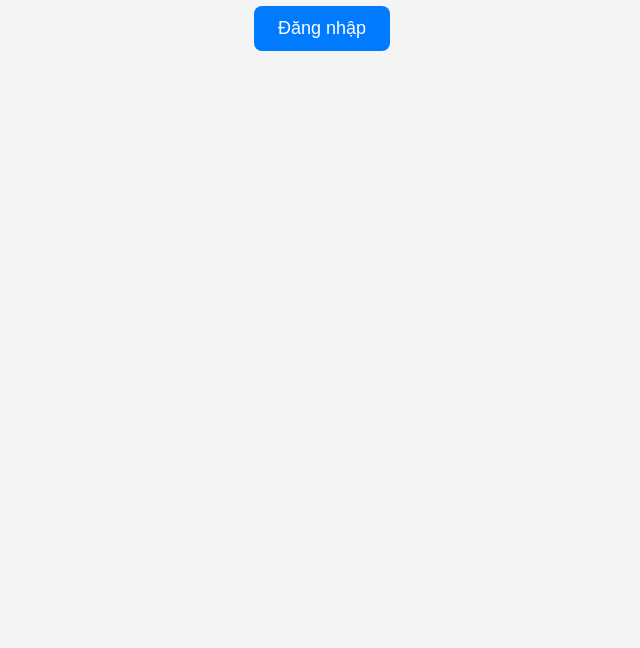
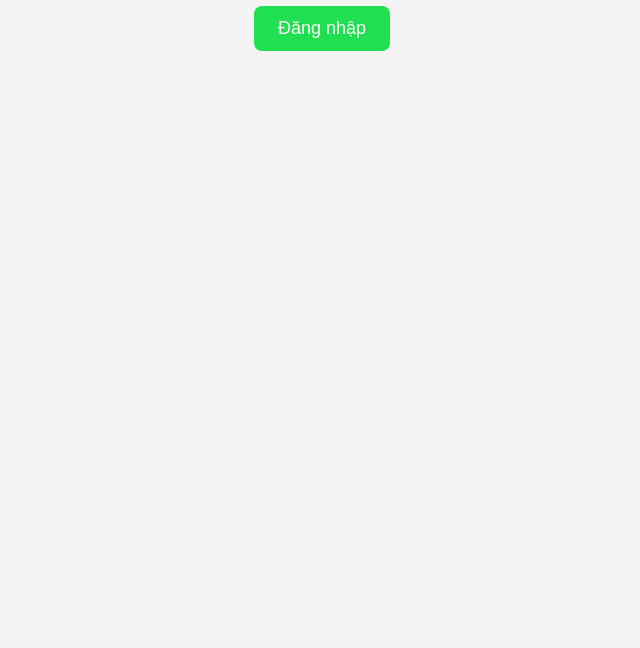
Before and after one commit to TranHoangWun/AssignmentBT, a plain HTML site: page assignment.html in a window 1280 px wide. Shown: the part 152-800 px from the top of the page, without its empty margins (318-958 px from the left). Drawn offline with Linux system fonts and the light colour scheme.

Commit message:
Đổi màu button đăng nhập

```diff
--- a/assignment.html
+++ b/assignment.html
@@ -14,14 +14,14 @@
             padding: 12px 24px;
             font-size: 18px;
             color: white;
-            background-color: #007bff;
+            background-color: #20df50;
             border: none;
             border-radius: 8px;
             cursor: pointer;
             transition: background-color 0.3s ease;
         }
         button:hover {
-            background-color: #0056b3;
+            background-color: #d735b1;
         }
     </style>
 </head>
```
